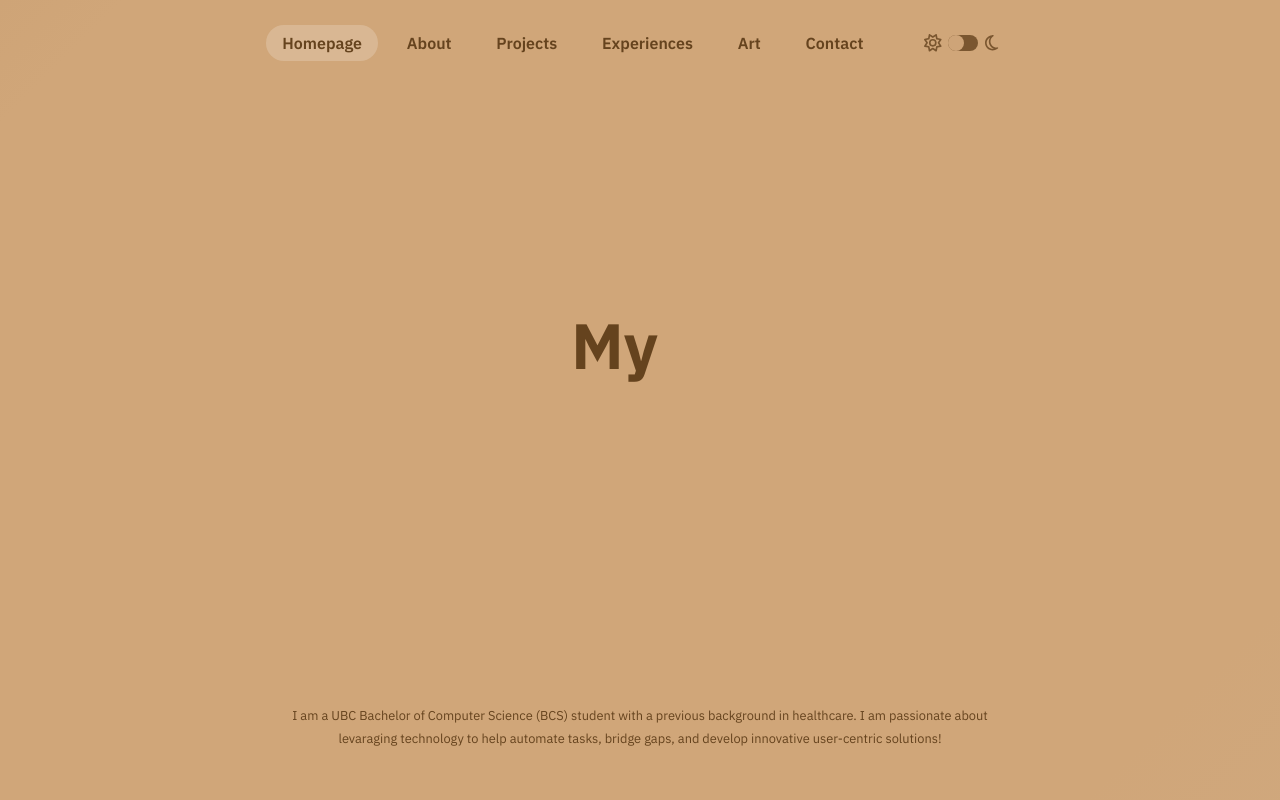
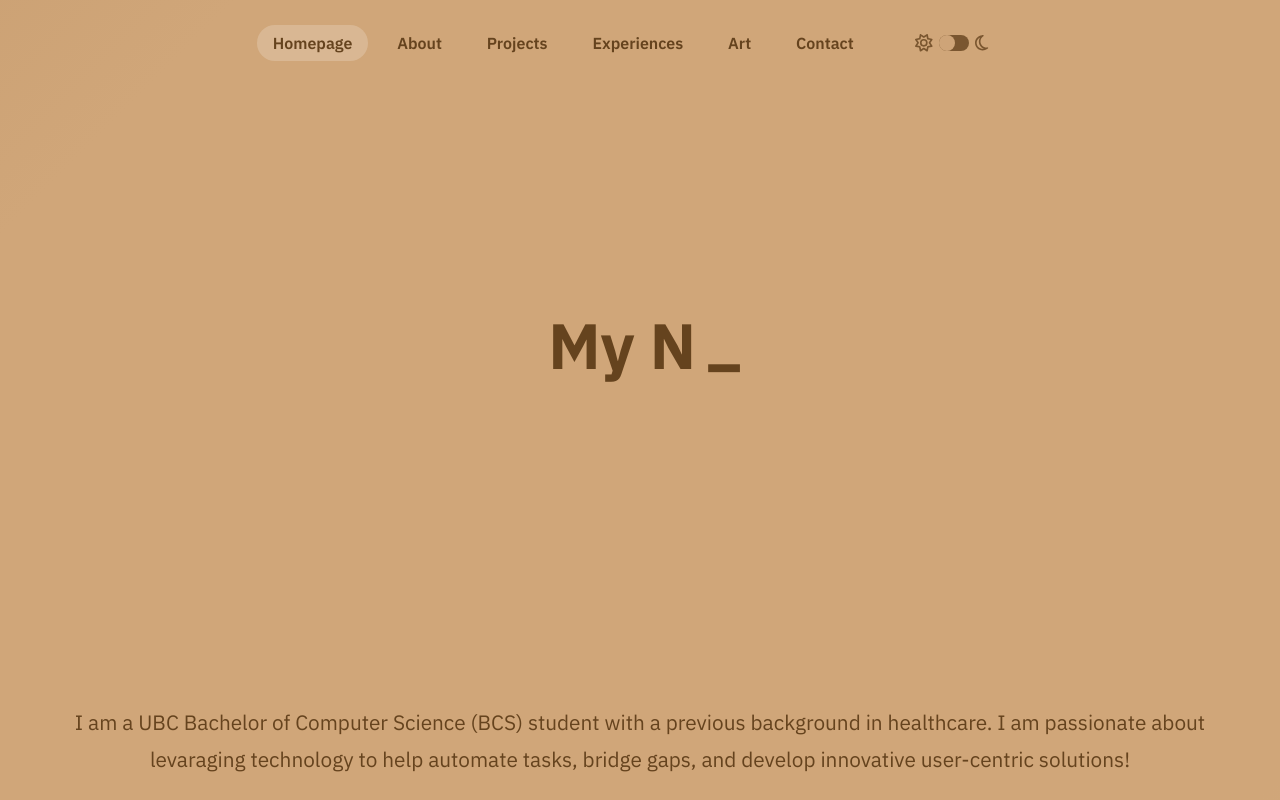
Before and after one commit to steph-xue/portfolio, a React (Vite) app: page / in a window 1280 px wide. Shown: the top 800 px of the page. Built offline with nearby package versions, Linux system fonts and the light colour scheme.

Commit message:
increase font size

```diff
--- a/src/style.scss
+++ b/src/style.scss
@@ -32,6 +32,7 @@
     --fs-xxxl: 2.4rem;
 	--fs-xxl: 2.2rem;
 	--fs-xl: 1.5rem;
+    --fs-l2: 1.3rem;
     --fs-l: 1.2rem;
 	--fs-ml: 1rem;
     --fs-m: 0.8rem;
@@ -341,6 +342,7 @@ a {
 }
 
 .homepage-description {
+    font-size: var(--fs-ml);
 	text-align: center;
 	width: 25em;
 	margin-top: 12vh;
@@ -365,14 +367,22 @@ a {
 	}
 
 	.homepage-description{
-		width: 45em;
+		width: 35em;
 		margin-bottom: 6em;
 	}
 }
 
-@media (min-width: 800px) {
+@media (min-width: 1000px) {
+	.homepage-description{
+		width: 50em;
+        font-size: var(--fs-l);
+	}
+}
+
+@media (min-width: 1200px) {
 	.homepage-description{
 		width: 60em;
+        font-size: var(--fs-l2);
 	}
 }
 
@@ -417,6 +427,10 @@ a {
 	.about-container-2-text {
 		width: 65vw;
 	}
+
+    .about-container-1, .about-container-2, .about-container-3 {
+        font-size: var(--fs-ml);
+    }
 }
 
 @media (min-width: 1400px) {
```
